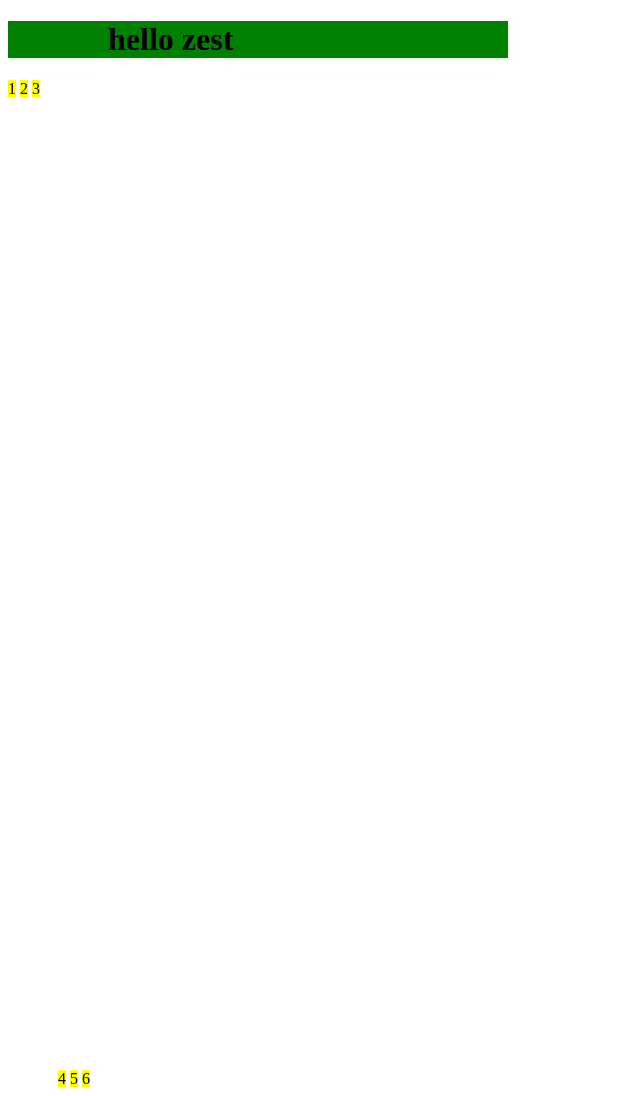
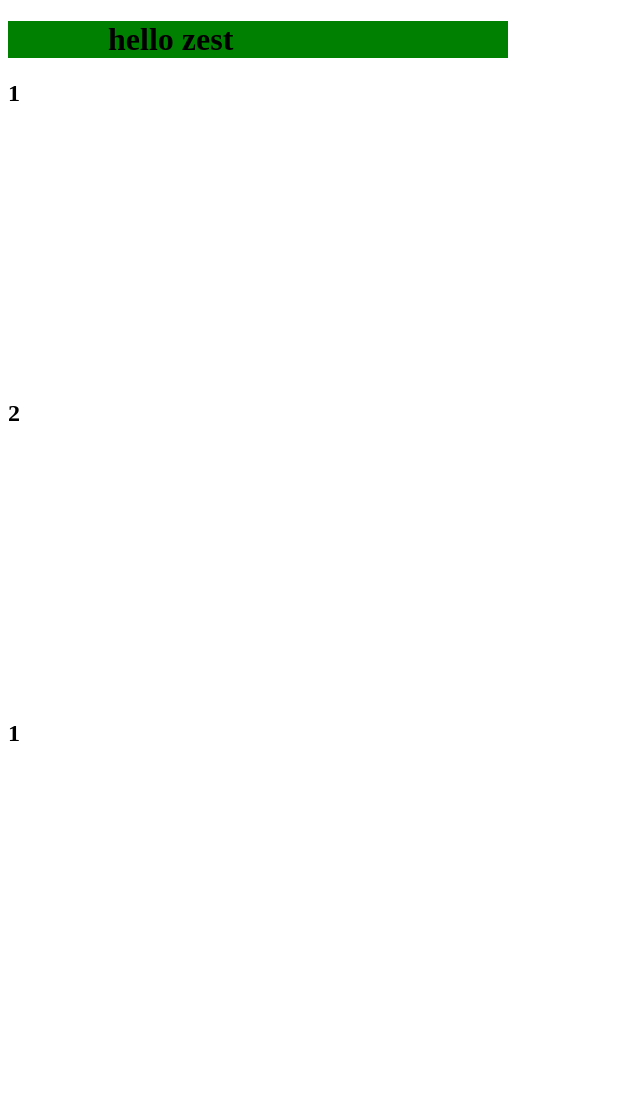
Before and after one commit to hellozest/hellozest.github.io, a plain HTML site: page index.html in a window 1280 px wide. Shown: the whole page, without its empty margins (0-640 px from the left). After the commit the page ends 1028 px from the top, so only its background shows below. Drawn offline with Linux system fonts and the light colour scheme.

Commit message:
Update index.html

```diff
--- a/index.html
+++ b/index.html
@@ -4,21 +4,20 @@
     <meta http-equiv="content-type" content="text/html;charset=utf-8">
     <title> Zest & Joy </title>
     <style>
-      .brick {border:1px; width:200px; height:150px}
+      .brick {border:10px; width:400px; height:300px}
     </style>
   </head>
   <body>
     <div style="background-color:green; width:400px;padding-left:100px;">
       <h1>hello zest</h1></div>
-    <div class="brick",style="margin-top:440px; margin-left:50px;">
-      <span style="background-color:yellow;">1</span>
-      <span style="background-color:yellow;">2</span>
-      <span style="background-color:yellow;">3</span>
+    <div class="brick",style="background-color:yellow;margin-top:440px; margin-left:50px;">
+      <h2>1</h2>
     </div>
-    <div style="margin-top:840px; margin-left:50px;">
-      <span class="brick", style="background-color:yellow;">4</span>
-      <span class="brick", style="background-color:yellow;">5</span>
-      <span class="brick", style="background-color:yellow;">6</span>
+    <div class="brick",style="background-color:yellow;margin-top:440px; margin-left:40%;">
+      <h2>2</h2>
+    </div>
+    <div class="brick",style="background-color:yellow;margin-top:440px; margin-right:40%;">
+      <h2>1</h2>
     </div>
   </body>
 </html>
```
